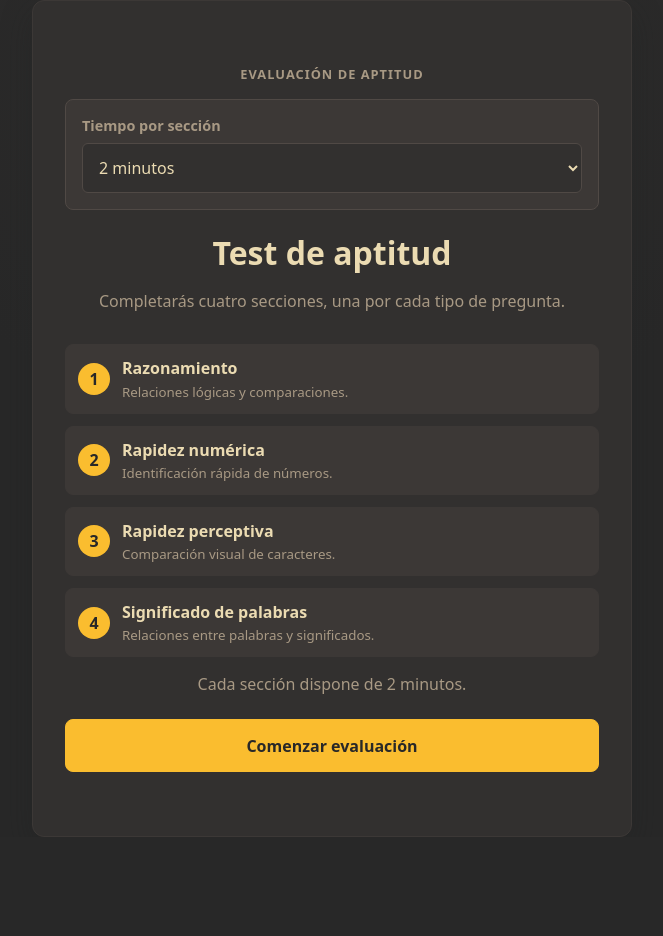
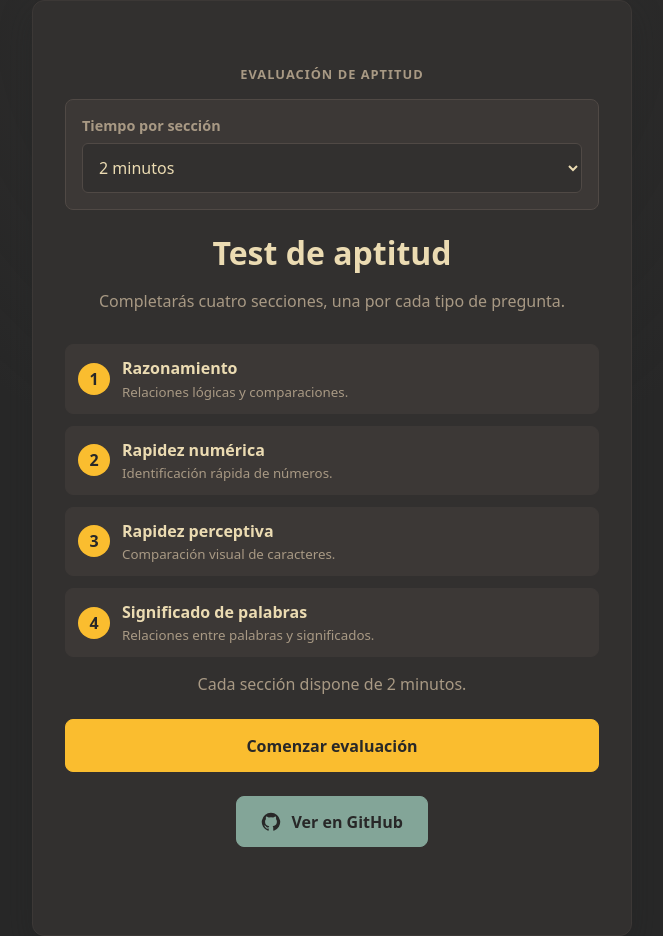
Before and after one commit to cyberSapoPerro/aptitud-test, a website built with Vite: page index.html in a window 1280 px wide. Shown: the whole page, without its empty margins (308-971 px from the left). Before the commit the page ends 837 px from the top, so only its background shows below. Built offline with nearby package versions, Linux system fonts and the light colour scheme.

Commit message:
feat: add a gh button to the start screen

```diff
--- a/src/main.ts
+++ b/src/main.ts
@@ -189,6 +189,24 @@ function renderStartScreen() {
             <div class="start-actions">
                 <button id="start">Comenzar evaluación</button>
             </div>
+            <a
+                href="https://github.com/cyberSapoPerro/aptitud-test"
+                target="_blank"
+                rel="noopener noreferrer"
+                class="github-button"
+            >
+            <svg
+                xmlns="http://www.w3.org/2000/svg"
+                width="20"
+                height="20"
+                viewBox="0 0 24 24"
+                fill="currentColor"
+                aria-hidden="true"
+            >
+                <path d="M12 .9a11.1 11.1 0 0 0-3.51 21.63c.55.1.76-.24.76-.53v-2.07c-3.1.67-3.76-1.32-3.76-1.32-.5-1.29-1.23-1.63-1.23-1.63-1.01-.69.08-.68.08-.68 1.12.08 1.71 1.15 1.71 1.15.99 1.7 2.59 1.21 3.22.92.1-.72.39-1.21.7-1.49-2.48-.28-5.09-1.24-5.09-5.52 0-1.22.44-2.22 1.15-3-.12-.28-.5-1.42.11-2.96 0 0 .94-.3 3.05 1.15a10.6 10.6 0 0 1 5.55 0c2.12-1.44 3.05-1.15 3.05-1.15.61 1.54.23 2.68.11 2.96.72.78 1.15 1.78 1.15 3.01 0 4.29-2.62 5.24-5.11 5.51.4.35.75 1.03.75 2.08V22c0 .29.2.64.77.53A11.1 11.1 0 0 0 12 .9Z"/>
+            </svg>
+            Ver en GitHub
+            </a>
         </main>
     `;
 
--- a/src/style.css
+++ b/src/style.css
@@ -227,6 +227,40 @@ body {
     margin: 1.5rem 0;
 }
 
+.github-button {
+    display: inline-flex;
+    align-items: center;
+    justify-content: center;
+    gap: 0.65rem;
+
+    margin: 1.5rem 0;
+    padding: 0.85rem 1.5rem;
+
+    background-color: var(--gb-blue);
+    color: var(--gb-bg);
+    border: 1px solid var(--gb-blue);
+    border-radius: 8px;
+
+    font: inherit;
+    font-weight: bold;
+    text-decoration: none;
+
+    transition:
+        background-color 150ms ease,
+        border-color 150ms ease,
+        transform 150ms ease,
+}
+
+.github-button:hover {
+    background: var(--gb-green);
+    border-color: var(--gb-green);
+}
+
+.github-button:focus-visible {
+    outline: 2px solid var(--gb-aqua);
+    outline-offset: 2px;
+}
+
 button {
     padding: 0.9rem 1rem;
     border: 1px solid var(--gb-bg-hover);
```
Lines whose indentation alone changed are shown as unchanged.
